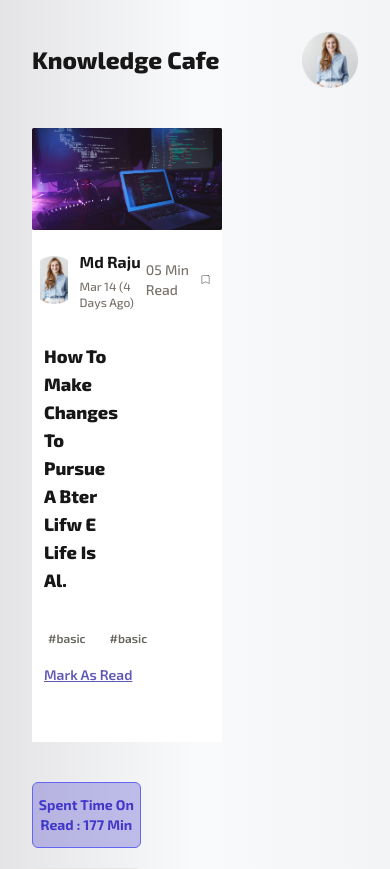
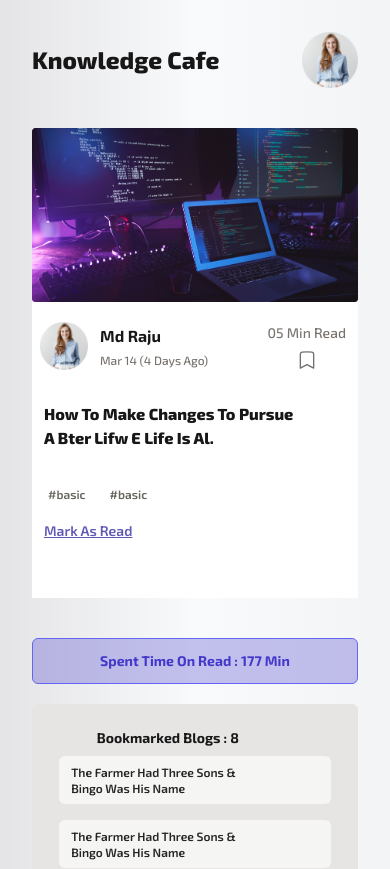
Before and after one commit to rakib-hasan-78/simple-blog-page-react, a React (Vite) app: page / in a window 390 px wide. Shown: the top 869 px of the page. Built offline with nearby package versions, Linux system fonts and the light colour scheme.

Commit message:
responsive done

```diff
--- a/src/components/Blog.jsx
+++ b/src/components/Blog.jsx
@@ -25,7 +25,7 @@ const Blog = () => {
                     </div>
                 </div>
                 {/* bookmark*/}
-                <div className='flex px-1 items-center space-x-3'>
+                <div className='flex px-1 items-center xxs:flex-col xxs:space-y-2 sm:space-y-0 sm:flex-row sm:space-x-3'>
                     <Text className={`text-sm`} tag={`span`} text={`05 min read`} />
                     <div className='w-4'>
                     <img src={bookmark} alt="" />
@@ -33,7 +33,7 @@ const Blog = () => {
                 </div>
             </div>
             <div className='w-full flex items-center justify-start p-3 pr-14 pb-5'>
-                <Title className={`pr-24`} tag={`2`} text={`how to make changes to pursue a bter lifw e life is al.`}/>
+                <Title className={`md:pr-24`} tag={`2`} text={`how to make changes to pursue a bter lifw e life is al.`}/>
             </div>
             {/* tags */}
             <div className='w-full py-4 flex items-center justify-start space-x-6 px-4 pb-4'>
--- a/src/components/Contents.jsx
+++ b/src/components/Contents.jsx
@@ -7,11 +7,11 @@ const Contents = () => {
             <main>
                 <div className="container flex flex-wrap items-start  xxs:flex-col lg:flex-row justify-between px-3">
                     {/* blogs' field */}
-                    <div className='w-7/12 bg-white'>
+                    <div className='xxs:w-full lg:w-7/12 bg-white'>
                         <Blog />
                     </div>
                     {/* blogs' info */}
-                    <div className='w-4/12 mt-10'>
+                    <div className='xxs:w-full lg:w-4/12 mt-10'>
                         <Sidebar />
                     </div>
 
--- a/src/index.css
+++ b/src/index.css
@@ -34,7 +34,7 @@
         @apply font-extrabold xxs:text-xl xs:text-2xl md:text-3xl lg:text-3xl xxl:text-4xl text-neutral-900;
     }
     h2{
-        @apply font-extrabold xxs:text-lg md:text-xl lg:text-3xl/snug xxl:text-4xl;
+        @apply font-extrabold xxs:text-base md:text-xl lg:text-3xl/snug xxl:text-4xl;
     }
     h3{
         @apply font-bold xxs:text-sm lg:text-2xl;
```
